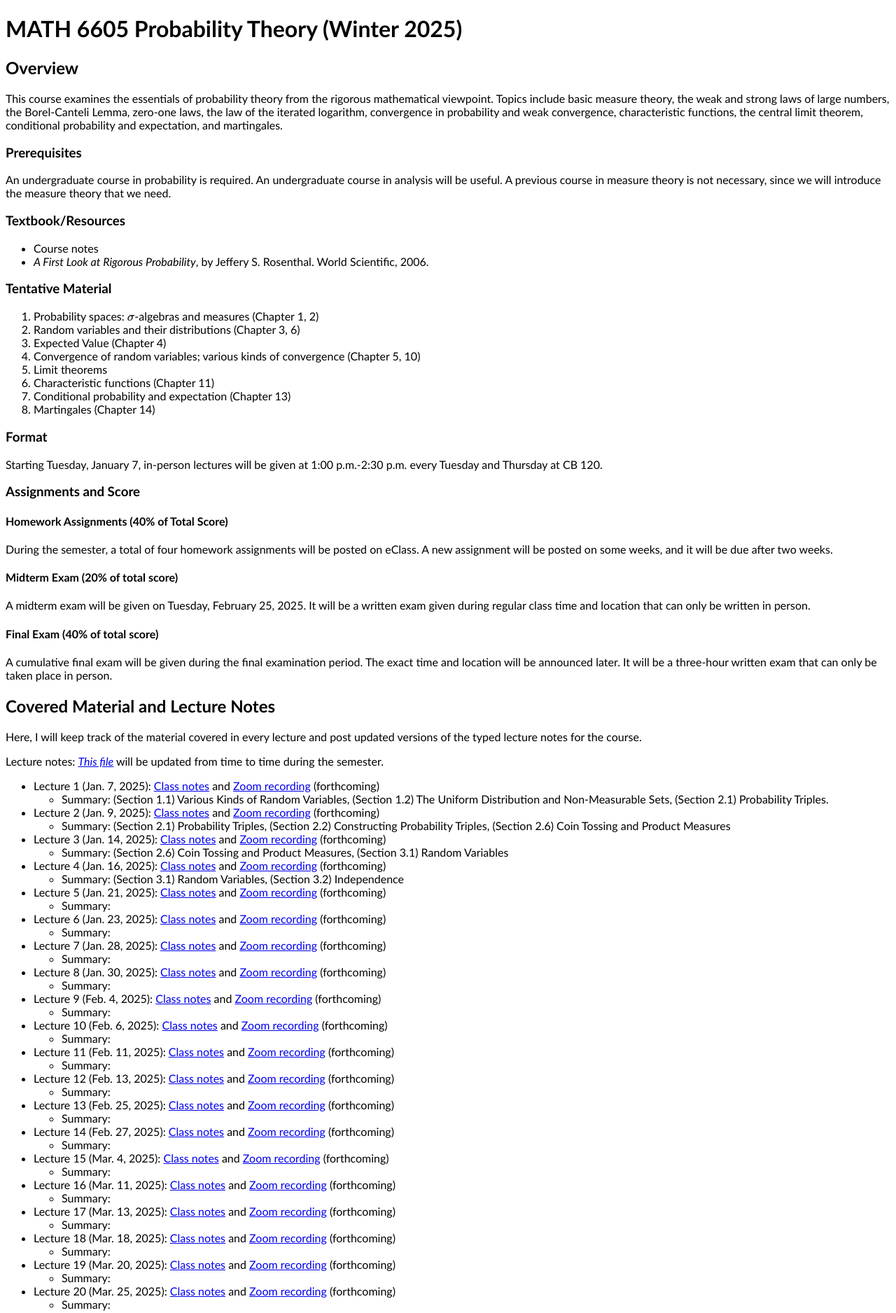
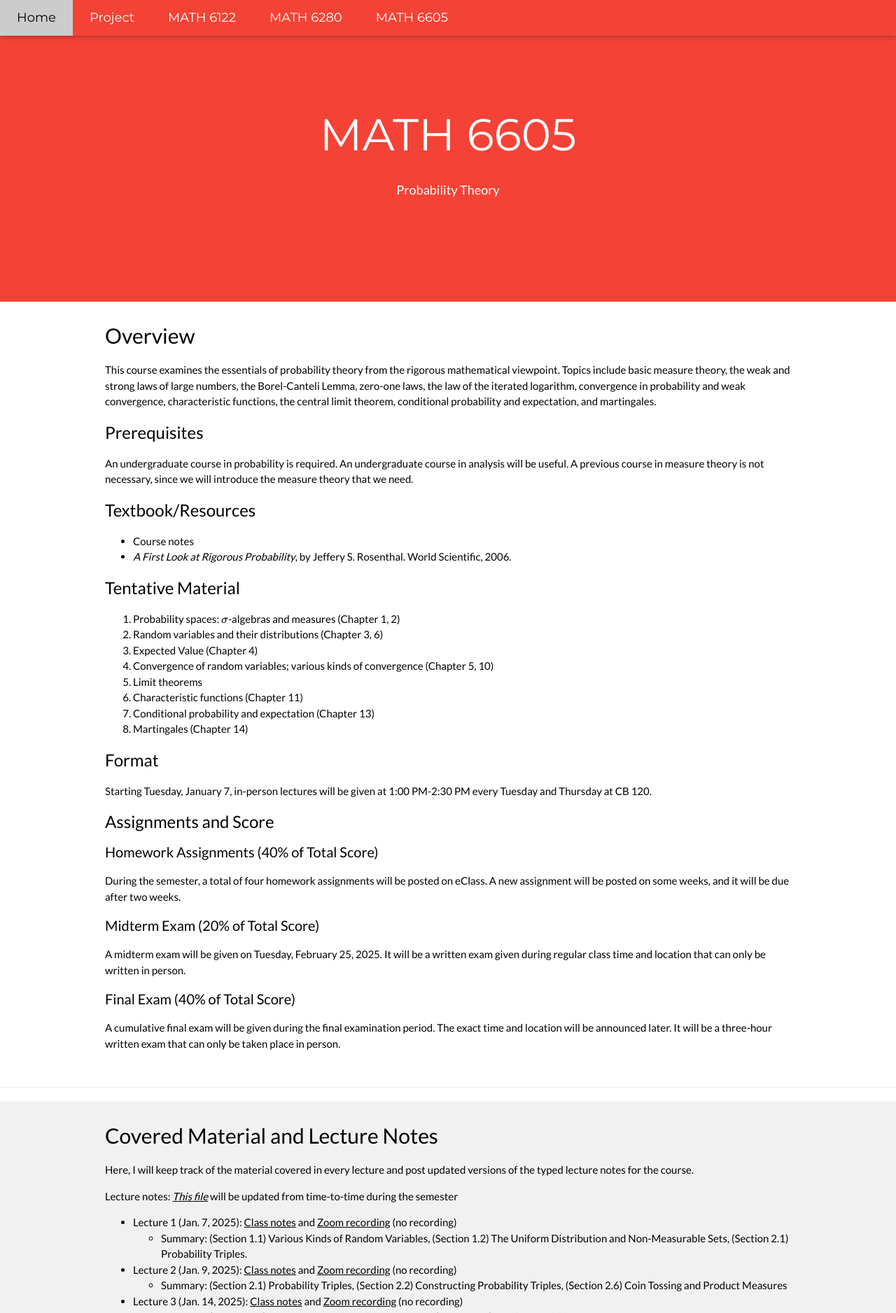
Before and after one commit to joetran0/MATH-6605-Probability-Theory-Winter-2025, a plain HTML site: page index.html in a window 1280 px wide. Shown: the top 1876 px of the page at 70% size. Drawn offline with nearby package versions, Linux system fonts and the light colour scheme.

Commit message:
Update index.html

```diff
--- a/index.html
+++ b/index.html
@@ -1,47 +1,65 @@
 <!DOCTYPE HTML>
-<html>
+<html lang="en">
     <head>
-        <title>MATH 6605 Probability Theory</title>
-        <script type="text/javascript" id="MathJax-script" async
-        src="https://cdn.jsdelivr.net/npm/mathjax@3/es5/tex-chtml.js"></script>
+        <title>MATH 6605 Probability Theory (Winter 2025)</title>
+        <meta charset="UTF-8">
+        <meta name="viewport" content="width=device-width, initial-scale=1">
+        <link rel="stylesheet" href="https://www.w3schools.com/w3css/4/w3.css">
+        <link rel="stylesheet" href="https://fonts.googleapis.com/css?family=Lato">
+        <link rel="stylesheet" href="https://fonts.googleapis.com/css?family=Montserrat">
+        <link rel="stylesheet" href="https://cdnjs.cloudflare.com/ajax/libs/font-awesome/4.7.0/css/font-awesome.min.css">
+
+        <style>
+            body, h1, h2, h3, h4, h5, h6 {font-family: "Lato", sans-serif}
+            .w3-bar, h1, button {font-family: "Montserrat", sans-serif}
+            .fa-anchor, .fa-coffee {font-size: 200px}
+        </style>
+
+        <script type="text/javascript" id="MathJax-script" async src="https://cdn.jsdelivr.net/npm/mathjax@3/es5/tex-chtml.js"></script>
     </head>
 
-    <style>
-        table, th, td {border:1px solid black; vertical-align: center}
-    </style>
+    <body>
+        <div class="w3-top">
+            <div class="w3-bar w3-red w3-card w3-left-align w3-large">
+                <a class="w3-bar-item w3-button w3-hide-medium w3-hide-large w3-right w3-padding-large w3-hover-white w3-large w3-red" href="javascript:void(0);" onclick="myFunction()" title="Toggle Navigation Menu"><i class="fa fa-bars"></i></a>
+                <a href="https://joetran0.github.io/Winter-2025/#" class="w3-bar-item w3-button w3-padding-large w3-white">Home</a>
+                <a href="https://joetran0.github.io/Banach-Space-Theory-Project/" class="w3-bar-item w3-button w3-hide-small w3-padding-large w3-hover-white">Project</a>
+                <a href="https://joetran0.github.io/MATH-6122-Algebra-II-Winter-2025/" class="w3-bar-item w3-button w3-hide-small w3-padding-large w3-hover-white">MATH 6122</a>
+                <a href="https://joetran0.github.io/MATH-6280-Measure-Theory-Winter-2025/" class="w3-bar-item w3-button w3-hide-small w3-padding-large w3-hover-white">MATH 6280</a>
+                <a href="https://joetran0.github.io/MATH-6605-Probability-Theory-Winter-2025/" class="w3-bar-item w3-button w3-padding-large" class="w3-bar-item w3-button w3-hide-small w3-padding-large w3-hover-white">MATH 6605</a>
+            </div>
 
-    <body style="font-family:Trebuchet MS">
-        <h1>MATH 6605 Probability Theory (Winter 2025)</h1>
+            <div id="navDemo" class="w3-bar-block w3-white w3-hide w3-hide-large w3-hide-medium w3-large">
+                <a href="https://joetran0.github.io/Banach-Space-Theory-Project/" class="w3-bar-item w3-button w3-padding-large">Project</a>
+                <a href="https://joetran0.github.io/MATH-6122-Algebra-II-Winter-2025/" class="w3-bar-item w3-button w3-padding-large">MATH 6122</a>
+                <a href="https://joetran0.github.io/MATH-6280-Measure-Theory-Winter-2025/" class="w3-bar-item w3-button w3-padding-large">MATH 6280</a>
+                <a href="https://joetran0.github.io/MATH-6605-Probability-Theory-Winter-2025/" class="w3-bar-item w3-button w3-padding-large">MATH 6605</a>
+            </div>
+        </div>
 
+        <header class="w3-container w3-red w3-center" style="padding:128px 16px">
+            <h1 class="w3-margin w3-jumbo">MATH 6605</h1>
+            <p class="w3-large">Probability Theory</p>
+        </header>
+
+        <div class="w3-row-padding w3-padding-16 w3-container">
+            <div class="w3-content">
                 <h2>Overview</h2>
 
-            <p>
-                This course examines the essentials of probability theory from the rigorous mathematical viewpoint. Topics include basic measure theory, the weak and strong laws of large numbers, the Borel-Canteli Lemma, zero-one laws, the law of the iterated logarithm, convergence in probability and weak convergence, characteristic functions, the central limit theorem, conditional probability and expectation, and martingales.
-            </p>
+                <p>This course examines the essentials of probability theory from the rigorous mathematical viewpoint. Topics include basic measure theory, the weak and strong laws of large numbers, the Borel-Canteli Lemma, zero-one laws, the law of the iterated logarithm, convergence in probability and weak convergence, characteristic functions, the central limit theorem, conditional probability and expectation, and martingales.</p>
 
-            <h3>
-                Prerequisites
-            </h3>
+                <h3>Prerequisites</h3>
 
-            <p>
-                An undergraduate course in probability is required. An undergraduate course in analysis will be useful. A previous course in measure theory is not necessary, since we will introduce the measure theory that we need.
-            </p>
+                <p>An undergraduate course in probability is required. An undergraduate course in analysis will be useful. A previous course in measure theory is not necessary, since we will introduce the measure theory that we need.</p>
 
-            <h3>
-                Textbook/Resources
-            </h3>
+                <h3>Textbook/Resources</h3>
 
-            <p>
                 <ul>
                     <li>Course notes</li>
                     <li><i>A First Look at Rigorous Probability</i>, by Jeffery S. Rosenthal. World Scientific, 2006.</li>
                 </ul>
-            </p>
 
-            <h3>
-                Tentative Material</h3>
-
-            <p>
+                <h3>Tentative Material</h3>
                 <ol>
                     <li>Probability spaces: \(\sigma\)-algebras and measures (Chapter 1, 2)</li>
                     <li>Random variables and their distributions (Chapter 3, 6)</li>
@@ -52,51 +70,51 @@
                     <li>Conditional probability and expectation (Chapter 13)</li>
                     <li>Martingales (Chapter 14)</li>
                 </ol>
-            </p>
 
-            <h3>
-                Format
-            </h3>
+                <h3>Format</h3>
 
-            <p>
-                Starting Tuesday, January 7, in-person lectures will be given at 1:00 p.m.-2:30 p.m. every Tuesday and Thursday at CB 120.
-            </p>
+                <p>Starting Tuesday, January 7, in-person lectures will be given at 1:00 PM-2:30 PM every Tuesday and Thursday at CB 120.</p>
 
-            <h3>
-                Assignments and Score
-            </h3>
+                <h3>Assignments and Score</h3>
 
                 <h4>Homework Assignments (40% of Total Score)</h4>
 
                 <p>During the semester, a total of four homework assignments will be posted on eClass. A new assignment will be posted on some weeks, and it will be due after two weeks.</p>
 
-            <h4>Midterm Exam (20% of total score)</h4>
+                <h4>Midterm Exam (20% of Total Score)</h4>
 
                 <p>A midterm exam will be given on Tuesday, February 25, 2025. It will be a written exam given during regular class time and location that can only be written in person.</p>
 
-            <h4>Final Exam (40% of total score)</h4>
+                <h4>Final Exam (40% of Total Score)</h4>
 
                 <p>A cumulative final exam will be given during the final examination period. The exact time and location will be announced later. It will be a three-hour written exam that can only be taken place in person.</p>
+            </div>
+        </div>
 
+        <hr>
+
+        <div class="w3-row-padding w3-padding-16 w3-container w3-light-gray">
+            <div class="w3-content">
                 <h2>Covered Material and Lecture Notes</h2>
 
                 <p>Here, I will keep track of the material covered in every lecture and post updated versions of the typed lecture notes for the course.</p>
 
-        <p>Lecture notes: <a href="MATH 6605 Notes.pdf"><i>This file</i></a> will be updated from time to time during the semester.</p>
+                <p>Lecture notes: <i><a href="MATH 6605 Notes.pdf">This file</a></i> will be updated from time-to-time during the semester</p>
+
                 <ul>
-            <li>Lecture 1 (Jan. 7, 2025): <a href="MATH 6605 Lecture 1.pdf">Class notes</a> and <a href="#">Zoom recording</a> (forthcoming)</li>
+                    <li>Lecture 1 (Jan. 7, 2025): <a href="MATH 6605 Lecture 1.pdf">Class notes</a> and <a href="#">Zoom recording</a> (no recording)</li>
                     <ul>
                         <li>Summary: (Section 1.1) Various Kinds of Random Variables, (Section 1.2) The Uniform Distribution and Non-Measurable Sets, (Section 2.1) Probability Triples.</li>
                     </ul>
-            <li>Lecture 2 (Jan. 9, 2025): <a href="MATH 6605 Lecture 2.pdf">Class notes</a> and <a href="#">Zoom recording</a> (forthcoming)</li>
+                    <li>Lecture 2 (Jan. 9, 2025): <a href="MATH 6605 Lecture 2.pdf">Class notes</a> and <a href="#">Zoom recording</a> (no recording)</li>
                     <ul>
                         <li>Summary: (Section 2.1) Probability Triples, (Section 2.2) Constructing Probability Triples, (Section 2.6) Coin Tossing and Product Measures</li>
                     </ul>
-            <li>Lecture 3 (Jan. 14, 2025): <a href="MATH 6605 Lecture 3.pdf">Class notes</a> and <a href="#">Zoom recording</a> (forthcoming)</li>
+                    <li>Lecture 3 (Jan. 14, 2025): <a href="MATH 6605 Lecture 3.pdf">Class notes</a> and <a href="#">Zoom recording</a> (no recording)</li>
                     <ul>
                         <li>Summary: (Section 2.6) Coin Tossing and Product Measures, (Section 3.1) Random Variables</li>
                     </ul>
-            <li>Lecture 4 (Jan. 16, 2025): <a href="MATH 6605 Lecture 4.pdf">Class notes</a> and <a href="https://youtube.com/live/bN_nPQyFw1o">Zoom recording</a> (forthcoming)</li>
+                    <li>Lecture 4 (Jan. 16, 2025): <a href="MATH 6605 Lecture 4.pdf">Class notes</a> and <a href="https://youtube.com/live/bN_nPQyFw1o">Zoom recording</a></li>
                     <ul>
                         <li>Summary: (Section 3.1) Random Variables, (Section 3.2) Independence</li>
                     </ul>
@@ -177,29 +195,48 @@
                         <li>Summary:</li>
                     </ul>
                 </ul>
-    </body>
+            </div>
+        </div>
 
+        <hr>
+
+        <div class="w3-row-padding w3-padding-16 w3-container">
+            <div class="w3-content">
                 <h2>Homework Assignments</h2>
 
-    <h3><a href="MATH 6605 Homework 1.pdf">Homework 1</a></h3>
-    <h3><a href="#">Homework 2</a></h3>
-    <h3><a href="#">Homework 3</a></h3>
-    <h3><a href="#">Homework 4</a></h3>
+                <h4><a href="MATH 6605 Homework 1.pdf">Homework 1</a></h4>
+                <h4><a href="#">Homework 2</a></h4>
+                <h4><a href="#">Homework 3</a></h4>
+                <h4><a href="#">Homework 4</a></h4>
+            </div>
+        </div>
 
+        <hr>
+
+        <div class="w3-row-padding w3-padding-16 w3-container w3-light-gray">
+            <div class="w3-content">
                 <h2>Midterm Exam</h2>
 
                 <p>A midterm exam will be given on February 25. It will be given during regular class time and location. It will be a closed-book written exam that can only be taken in person. It will include all material covered in class until February 13.</p>
 
                 <p>The midterm exam will be worth 20% of the total score.</p>
+            </div>
+        </div>
 
+        <hr>
+
+        <div class="w3-row-padding w3-padding-16 w3-container">
+            <div class="w3-content">
                 <h2>Final Exam</h2>
 
                 <p>A cumulative final exam will be given on TBD. It will be discussed later on. It will be a closed-book written exam that can only be taken in person. It will include all material covered in class.</p>
 
                 <p>The final exam will be worth 40% of the total score.</p>
+            </div>
+        </div>
 
-    <footer>
         <hr>
-        Back to <a href="https://joetran0.github.io/Winter-2025/#">Home Page</a>
-    </footer>
+
+        <p class="w3-center">© Joe Tran, Winter 2025</p>
+    </body>
 </html>
```
Lines whose indentation alone changed are shown as unchanged.
